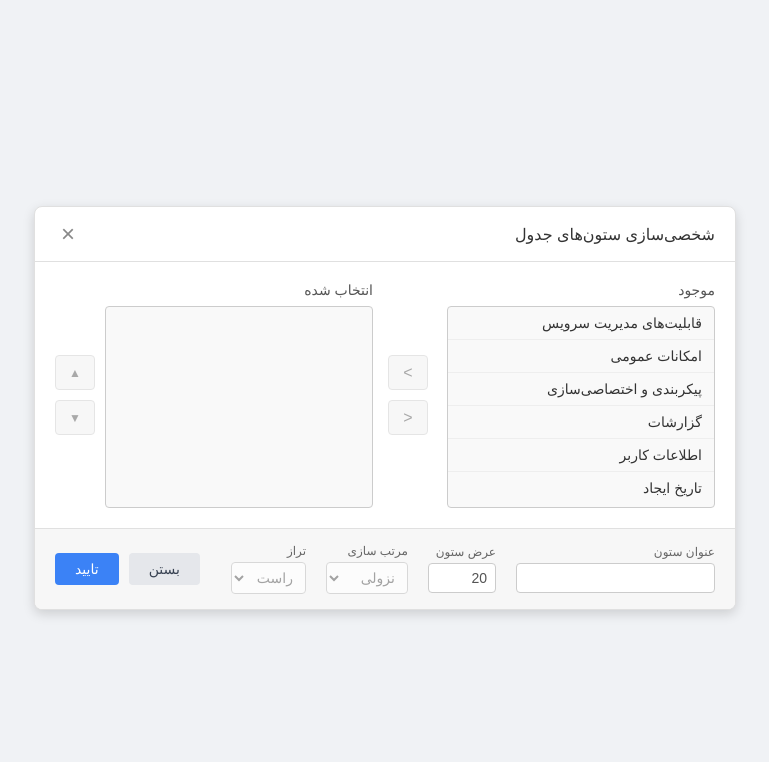
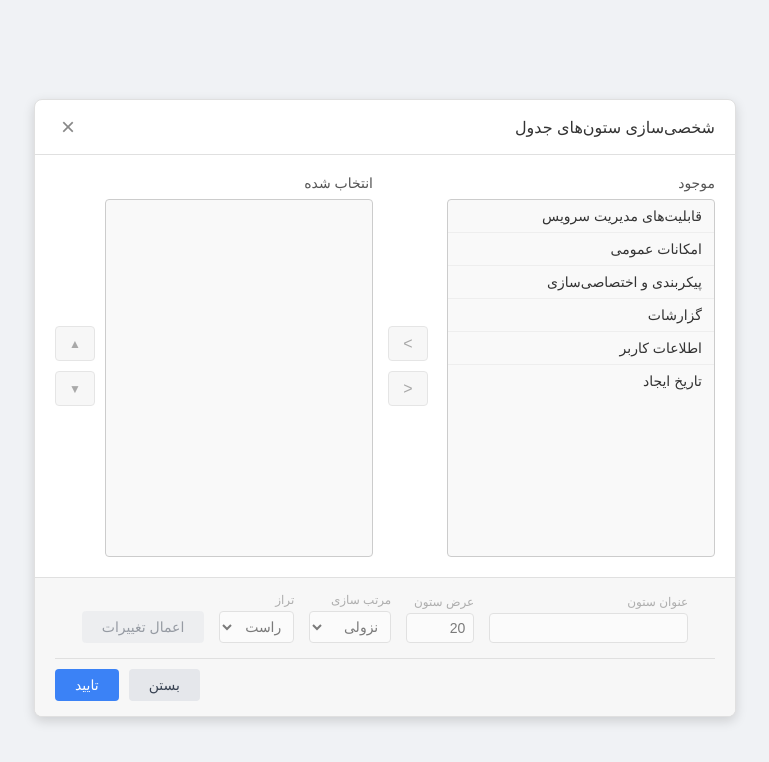
Before and after one commit to 13Armin85/table-select, a plain HTML site: page index.html in a window 1280 px wide. Shown: the whole page, without its empty margins (255-1024 px from the left). Drawn offline with Linux system fonts and the light colour scheme; a small style sheet from the web is missing.

Commit message:
add button

```diff
--- a/index.html
+++ b/index.html
@@ -9,7 +9,8 @@
 </head>
 <body>
 
-        <div class="modal-container">
+
+    <div class="modal-container">
         <div class="modal-header">
             <h3>شخصی‌سازی ستون‌های جدول</h3>
             <button class="close-btn">&times;</button>
@@ -73,6 +74,7 @@
                         <option>چپ</option>
                     </select>
                 </div>
+                <button id="apply-item-changes-btn" class="btn-secondary">اعمال تغییرات</button>
             </div>
             <div class="footer-buttons">
                 <button class="btn-secondary close-btn">بستن</button>
--- a/script.js
+++ b/script.js
@@ -1,4 +1,5 @@
         document.addEventListener('DOMContentLoaded', () => {
+            // --- Element Selections ---
             const availableList = document.querySelector('#available-list ul');
             const selectedList = document.querySelector('#selected-list ul');
 
@@ -14,15 +15,21 @@
             const sortSelect = document.getElementById('sort-select');
             const alignSelect = document.getElementById('align-select');
             const footerControls = document.querySelector('.footer-controls');
+
+            // === JAVASCRIPT MODIFIED ===
+            const applyItemChangesBtn = document.getElementById('apply-item-changes-btn');
+
+            // --- Functions ---
+
             const manageActiveState = (item) => {
+                document.querySelectorAll('.list-container li').forEach(li => li.classList.remove('active'));
 
-    document.querySelectorAll('.list-container li').forEach(li => li.classList.remove('active'));
                 transferToSelectedBtn.disabled = true;
                 transferToAvailableBtn.disabled = true;
                 moveUpBtn.disabled = true;
                 moveDownBtn.disabled = true;
+
                 footerControls.classList.add('disabled');
-    document.querySelectorAll('#col-title, #col-width, #sort-select, #align-select').forEach(el => el.disabled = true);
 
                 clearForm();
 
@@ -34,13 +41,13 @@
                         transferToAvailableBtn.disabled = false;
                         moveUpBtn.disabled = false;
                         moveDownBtn.disabled = false;
+
                         footerControls.classList.remove('disabled');
-            document.querySelectorAll('#col-title, #col-width, #sort-select, #align-select').forEach(el => el.disabled = false);
-
                         updateForm(item);
                     }
                 }
             };
+
             const updateForm = (item) => {
                 colTitleInput.value = item.dataset.title;
                 colWidthInput.value = item.dataset.width;
@@ -65,6 +72,8 @@
                 activeItem.dataset.sort = sortSelect.value;
                 activeItem.dataset.align = alignSelect.value;
             };
+
+            // --- Event Listeners ---
             document.querySelector('.modal-container').addEventListener('click', (e) => {
                 if (e.target.tagName === 'LI') {
                     manageActiveState(e.target);
@@ -87,7 +96,6 @@
                 }
             });
 
-
             moveUpBtn.addEventListener('click', () => {
                 const activeItem = selectedList.querySelector('li.active');
                 if (activeItem && activeItem.previousElementSibling) {
@@ -102,10 +110,20 @@
                 }
             });
 
-            colTitleInput.addEventListener('input', updateItemFromForm);
-            colWidthInput.addEventListener('input', updateItemFromForm);
-            sortSelect.addEventListener('change', updateItemFromForm);
-            alignSelect.addEventListener('change', updateItemFromForm);
+            // === JAVASCRIPT MODIFIED ===
+            // Event listener for the new "Apply Changes" button
+            applyItemChangesBtn.addEventListener('click', () => {
+                updateItemFromForm();
+                // Optional: Give user feedback
+                const activeItem = selectedList.querySelector('li.active');
+                if(activeItem) {
+                    activeItem.style.transition = 'background-color 0.1s ease-in-out';
+                    activeItem.style.backgroundColor = '#d1e7dd'; // A light green success color
+                    setTimeout(() => {
+                        activeItem.style.backgroundColor = ''; // Revert to default active color
+                    }, 500);
+                }
+            });
 
             confirmBtn.addEventListener('click', () => {
                 const selectedItems = [];
@@ -128,5 +146,6 @@
                 });
             });
 
+            // Initial State
             manageActiveState(null);
         });
--- a/style.css
+++ b/style.css
@@ -1,3 +1,4 @@
+        /* General Setup */
         body {
             display: flex;
             justify-content: center;
@@ -68,6 +69,7 @@
             overflow-y: auto;
             background-color: #f9f9f9;
             width: 266px;
+            height: 356px;
         }
         .list-container ul {
             list-style: none;
@@ -117,13 +119,11 @@
             font-size: 12px;
         }
 
-        /* استایل برای دکمه های غیرفعال */
         .transfer-buttons button:disabled, .order-buttons button:disabled {
             cursor: not-allowed;
             opacity: 0.5;
         }
 
-        /* Wrapper for the selected list and its order buttons */
         .selected-area-wrapper {
             display: flex;
             align-items: center;
@@ -131,21 +131,30 @@
             flex-grow: 1;
         }
 
+        /* === CSS MODIFIED === */
         /* Modal Footer */
         .modal-footer {
             display: flex;
-            justify-content: space-between;
-            align-items: center;
+            flex-direction: column; /* چیدمان عمودی */
+            align-items: stretch; /* کشیدن آیتم‌ها به اندازه عرض کامل */
             padding: 15px 20px;
             background-color: #f7f7f7;
             border-top: 1px solid #e0e0e0;
+            gap: 15px; /* فاصله بین بخش کنترل‌ها و دکمه‌ها */
         }
 
         .footer-controls {
             display: flex;
-            gap: 20px;
-            align-items: center;
+            gap: 15px;
+            align-items: flex-end; /* تراز کردن آیتم‌ها در پایین */
+            justify-content: center; /* کنترل‌ها در وسط */
         }
+
+        .footer-controls.disabled {
+            opacity: 0.5;
+            pointer-events: none;
+        }
+
         .control-group {
             display: flex;
             flex-direction: column;
@@ -168,11 +177,16 @@
             width: 50px;
         }
 
+        /* Buttons */
         .footer-buttons {
             display: flex;
             gap: 10px;
+            justify-content: flex-end; /* دکمه‌های اصلی در سمت چپ (انتهای flex) */
+            padding-top: 10px;
+            border-top: 1px solid #e0e0e0;
         }
-        .footer-buttons button {
+
+        .footer-buttons button, #apply-item-changes-btn {
             padding: 8px 20px;
             border: none;
             border-radius: 4px;
```
Lines whose indentation alone changed are shown as unchanged.
